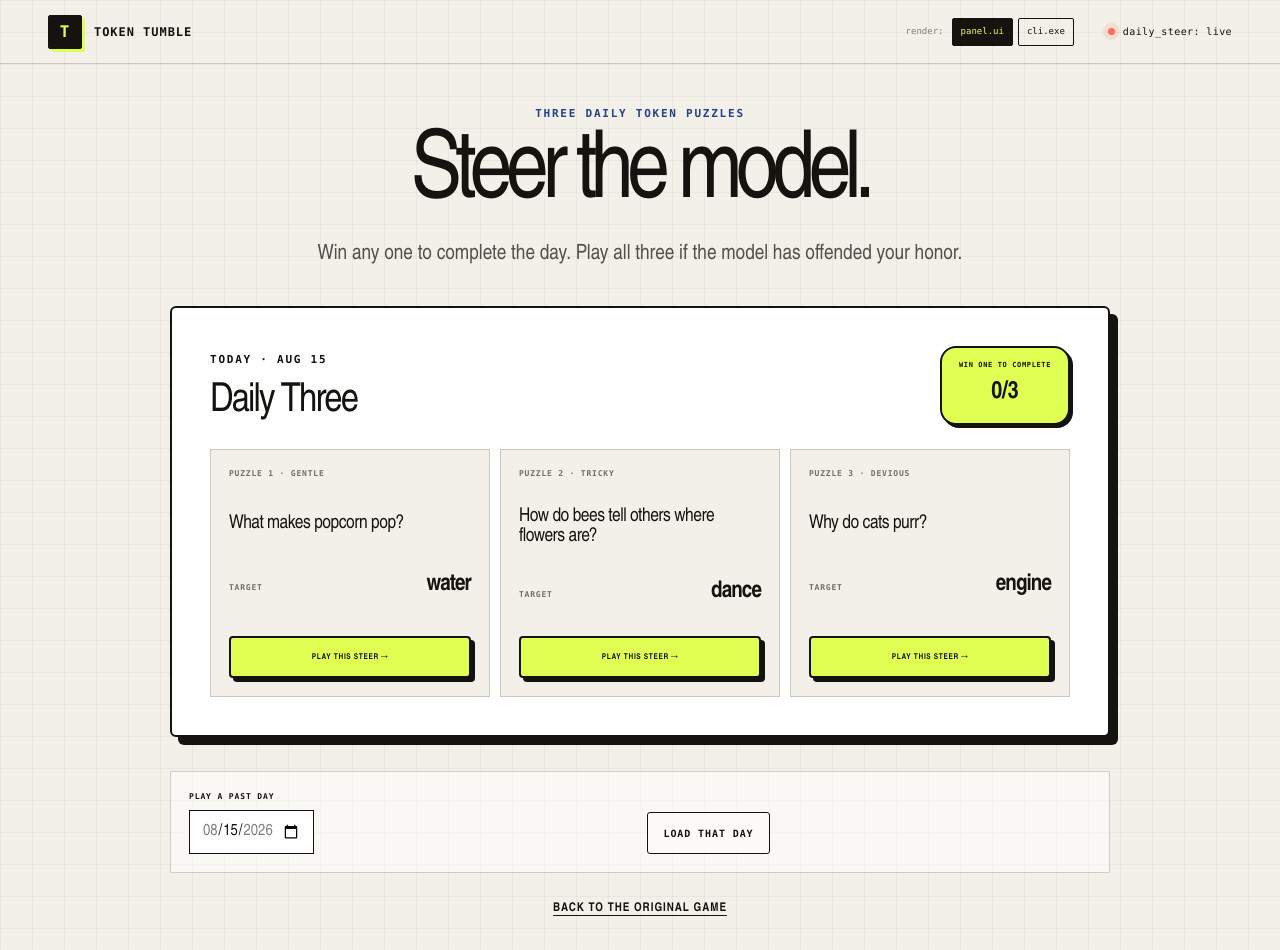
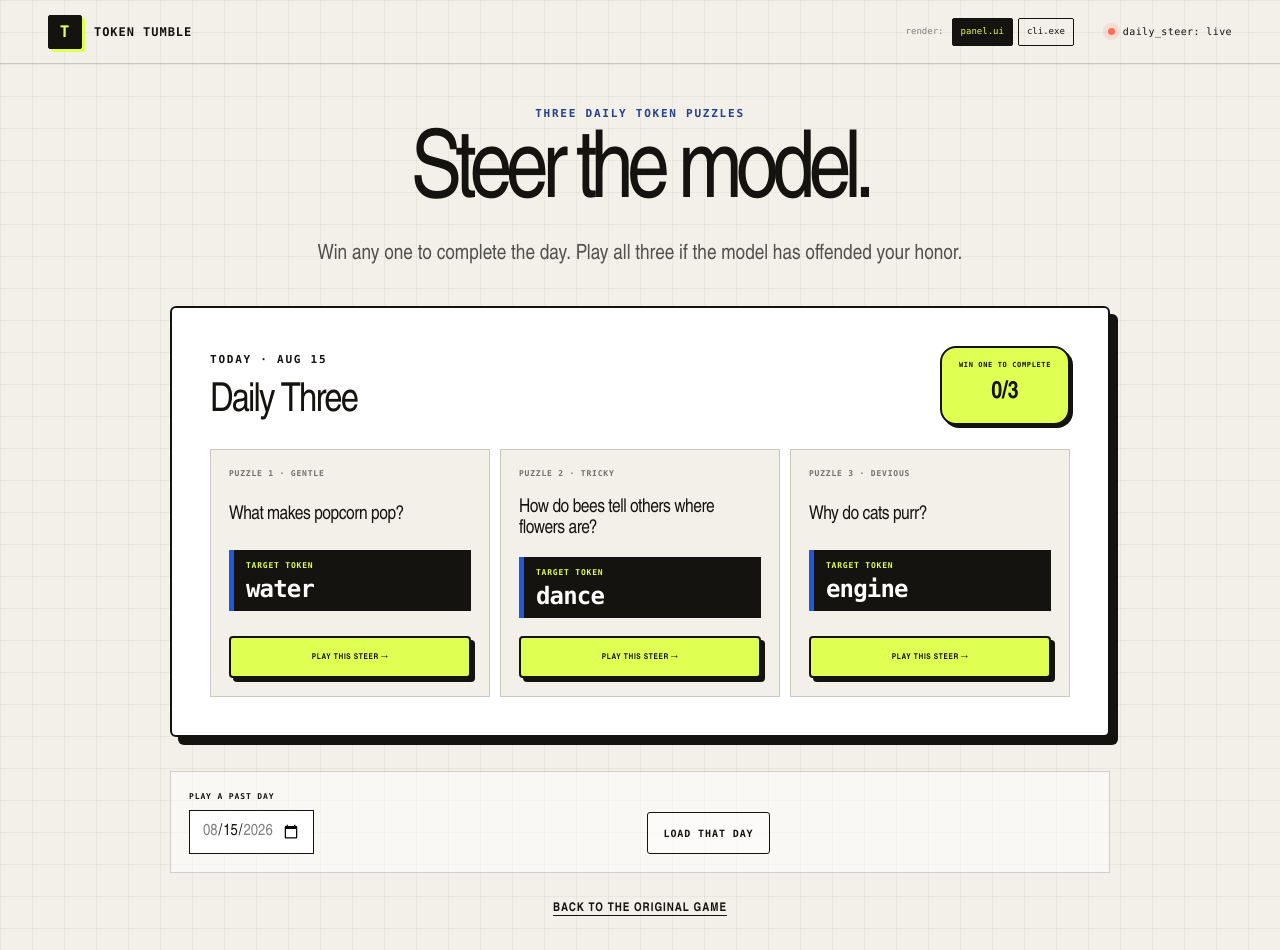
Before and after one commit to musecase/next-token-game, a Next.js app: page / in a window 1280 px wide. Both pictures are taken after a click on the button 317 px from the left and 536 px from the top of the page. Shown: the top 950 px of the page. Built offline with nearby package versions, Linux system fonts and the light colour scheme; no server answers.

Commit message:
Clarify targets and probability sizing

```diff
--- a/app/daily-steer.tsx
+++ b/app/daily-steer.tsx
@@ -257,7 +257,7 @@ export default function DailySteer({ onExit }: Props) {
                 <article className={`steer-daily-puzzle ${won ? "steer-daily-puzzle-won" : ""}`} key={item.id}>
                   <span>PUZZLE {index + 1} · {item.difficulty}</span>
                   <h3>{item.question}</h3>
-                  <div><small>TARGET</small><strong>{item.target}</strong></div>
+                  <div className="steer-card-target"><small>TARGET TOKEN</small><strong>{item.target}</strong></div>
                   <button className="primary-button" onClick={() => selectPuzzle(item, viewDate)}>
                     {won ? "PLAY AGAIN" : "PLAY THIS STEER"} →
                   </button>
@@ -382,8 +382,8 @@ export default function DailySteer({ onExit }: Props) {
           {cloudChoices.map((choice, index) => {
             const isTarget = normalizeToken(choice.display) === normalizeToken(puzzle.target);
             const style = {
-              "--token-scale": 0.82 + Math.sqrt(Math.max(0.025, choice.relative)) * 0.32,
-              "--token-alpha": 0.48 + choice.relative * 0.52,
+              "--token-scale": 1 + Math.pow(Math.max(0.02, choice.relative), 0.58) * 0.48,
+              "--token-alpha": 0.58 + Math.pow(Math.max(0.02, choice.relative), 0.65) * 0.42,
               "--cloud-x": `${CLOUD_X[index]}px`,
               "--cloud-y": `${CLOUD_Y[index]}px`,
             } as CSSProperties;
--- a/app/globals.css
+++ b/app/globals.css
@@ -515,8 +515,8 @@ h1, h2, p { margin-top: 0; }
   padding: 18px 4px 2px;
 }
 .token-choice {
-  min-width: 54px;
-  min-height: 44px;
+  min-width: 60px;
+  min-height: 48px;
   padding: 9px 8px;
   border: 0;
   background: transparent;
@@ -529,7 +529,7 @@ h1, h2, p { margin-top: 0; }
 }
 .token-choice:hover { color: var(--violet); opacity: 1; transform: translate(var(--cloud-x), var(--cloud-y)) scale(calc(var(--token-scale) + .08)); }
 .token-choice:disabled { cursor: wait; }
-.token-choice span { display: block; font-size: clamp(15px, 1.9vw, 23px); line-height: 1; font-weight: 900; letter-spacing: -.035em; }
+.token-choice span { display: block; font-size: clamp(17px, 2.15vw, 27px); line-height: 1; font-weight: 900; letter-spacing: -.035em; }
 .token-zone-busy .token-choice { opacity: .16; filter: blur(1px); }
 
 .meters { margin-top: 22px; display: grid; grid-template-columns: 1fr 1fr; gap: 28px; }
@@ -663,8 +663,16 @@ h1, h2, p { margin-top: 0; }
 .steer-daily-puzzle { min-height: 248px; display: grid; align-content: space-between; gap: 14px; padding: 18px; border: 1px solid var(--line); background: var(--paper); }
 .steer-daily-puzzle > span, .steer-daily-puzzle small { font-family: var(--font-geist-mono), monospace; font-size: 8px; font-weight: 900; letter-spacing: .1em; text-transform: uppercase; color: rgba(20,19,15,.58); }
 .steer-daily-puzzle h3 { margin: 0; font-size: 19px; line-height: 1.08; letter-spacing: -.025em; }
-.steer-daily-puzzle > div { display: flex; align-items: baseline; justify-content: space-between; gap: 8px; }
-.steer-daily-puzzle > div strong { font-size: 23px; letter-spacing: -.04em; }
+.steer-card-target {
+  display: grid;
+  gap: 5px;
+  padding: 10px 12px;
+  border-left: 5px solid var(--violet);
+  background: var(--ink);
+  color: white;
+}
+.steer-daily-puzzle .steer-card-target small { color: var(--acid); }
+.steer-daily-puzzle .steer-card-target strong { font-family: var(--font-mono); font-size: 24px; line-height: 1; letter-spacing: -.035em; }
 .steer-daily-puzzle .primary-button { width: 100%; min-height: 42px; padding: 10px 12px; font-size: 8px; }
 .steer-daily-puzzle-won { background: var(--acid); }
 .steer-target-block, .steer-target-live {
@@ -989,6 +997,9 @@ h1, h2, p { margin-top: 0; }
   box-shadow: none;
 }
 .skin-cli .steer-daily-puzzle-won { border-color: #55ff55; background: #003300; }
+.skin-cli .steer-card-target { border: 1px solid #ffff55; border-left-width: 5px; background: #0000aa; }
+.skin-cli .steer-daily-puzzle .steer-card-target small { color: #55ffff; }
+.skin-cli .steer-daily-puzzle .steer-card-target strong { color: #ffff55; }
 .skin-cli .token-choice-target { border-color: #ffff55; border-radius: 0; background: #ffff55; color: #000000; box-shadow: none; }
 .skin-cli .steer-archive-picker input { border-color: #55ffff; background: #000000; color: #ffffff; color-scheme: dark; }
 .skin-cli .arcade-board { border-color: #55ffff; border-radius: 0; background: #000000; box-shadow: 4px 4px 0 #0000aa; }
@@ -1034,7 +1045,8 @@ h1, h2, p { margin-top: 0; }
   .token-cloud { grid-template-columns: repeat(3, minmax(0, 1fr)); grid-auto-rows: 64px; min-height: 278px; }
   .play-heading { grid-template-columns: 1fr; }
   .play-controls { justify-content: space-between; }
-  .token-choice { transform: translate(calc(var(--cloud-x) * .5), calc(var(--cloud-y) * .5)) scale(calc(.88 + (var(--token-scale) - 1) * .68)); }
+  .token-choice { transform: translate(calc(var(--cloud-x) * .5), calc(var(--cloud-y) * .5)) scale(calc(.94 + (var(--token-scale) - 1) * .82)); }
+  .token-choice:hover { transform: translate(calc(var(--cloud-x) * .5), calc(var(--cloud-y) * .5)) scale(calc(.99 + (var(--token-scale) - 1) * .82)); }
   .meters { gap: 14px; }
   .result-meters { grid-template-columns: 1fr; }
   .lab-readout { grid-template-columns: 1fr 1fr; }
--- a/app/local-model-lab.tsx
+++ b/app/local-model-lab.tsx
@@ -257,8 +257,8 @@ export default function LocalModelLab({ question, reference, factPacket, prepare
         <div className="token-cloud">
           {cloudChoices.map((choice, index) => {
             const style = {
-              "--token-scale": 0.82 + Math.sqrt(Math.max(0.025, choice.relative)) * 0.32,
-              "--token-alpha": 0.48 + choice.relative * 0.52,
+              "--token-scale": 1 + Math.pow(Math.max(0.02, choice.relative), 0.58) * 0.48,
+              "--token-alpha": 0.58 + Math.pow(Math.max(0.02, choice.relative), 0.65) * 0.42,
               "--cloud-x": `${CLOUD_X[index]}px`,
               "--cloud-y": `${CLOUD_Y[index]}px`,
             } as CSSProperties;
--- a/app/token-game.tsx
+++ b/app/token-game.tsx
@@ -442,6 +442,7 @@ export default function TokenGame() {
 
   const choices = useMemo(() => getChoices(step, drift), [step, drift]);
   const cloudChoices = useMemo(() => scatterChoices(choices, step), [choices, step]);
+  const peakProbability = Math.max(choices[0]?.probability ?? 1, Number.EPSILON);
   const answer = tokens.join("").trim();
   const greedyPull = tokens.length ? (greedyPicks / tokens.length) * 100 : 0;
   const driftLevel = Math.min(100, (drift / 6) * 100);
@@ -700,9 +701,10 @@ export default function TokenGame() {
               </div>
               <div className="token-cloud">
                 {cloudChoices.map((choice, index) => {
+                  const relativeProbability = choice.probability / peakProbability;
                   const style = {
-                    "--token-scale": 0.82 + Math.sqrt(choice.probability),
-                    "--token-alpha": 0.52 + choice.probability * 1.2,
+                    "--token-scale": 1 + Math.pow(Math.max(0.02, relativeProbability), 0.58) * 0.48,
+                    "--token-alpha": 0.58 + Math.pow(Math.max(0.02, relativeProbability), 0.65) * 0.42,
                     "--cloud-x": `${CLOUD_X[index]}px`,
                     "--cloud-y": `${CLOUD_Y[index]}px`,
                   } as CSSProperties;
```
